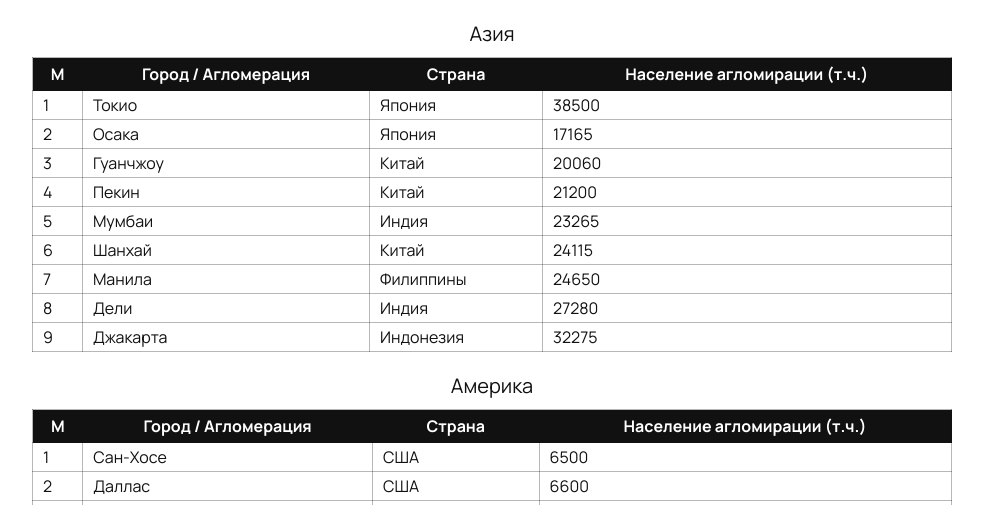
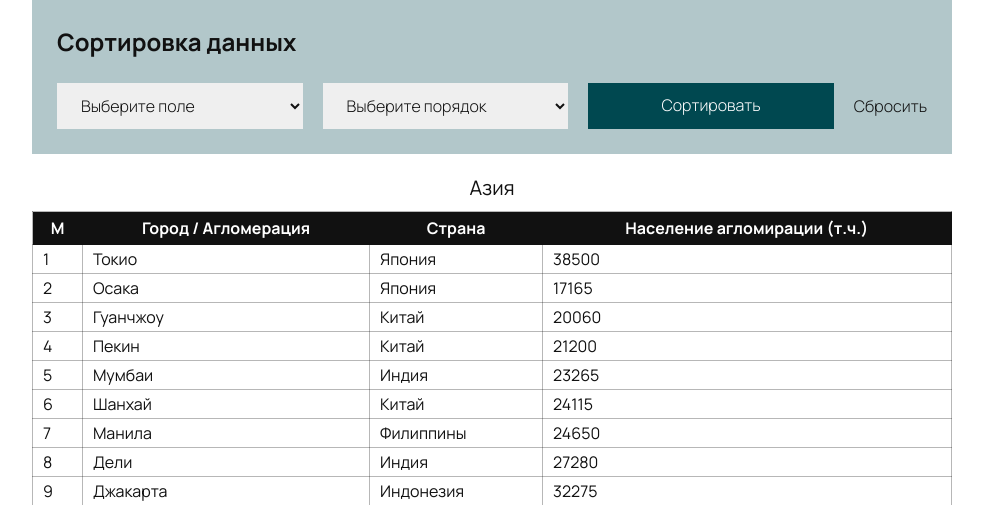
Before and after one commit to stivenkolenz/tz.bubuka, a PHP site: page / in a window 1280 px wide. Shown: the part 102-607 px from the top of the page, without its empty margins (148-1131 px from the left). Run offline with PHP 8.4, Linux system fonts and the light colour scheme; the visitor is signed in with stand-in values (Sample User, id 1); data comes from the database, SQL or seed files in the repository; data that the repository does not hold is empty; some libraries are stand-ins or nearby versions.

Commit message:
PHP: Сортировка данных в таблицах.

```diff
--- a/php/app/modules/main.php
+++ b/php/app/modules/main.php
@@ -2,7 +2,19 @@
 
 require_once req('table');
 
-$SQL = "SELECT *, (SELECT `name` FROM `cities` WHERE `city` = `cities`.`id`) AS `city_name`, (SELECT `country` FROM `cities` WHERE `city` = `cities`.`id`) AS `city_country`, (SELECT `name` FROM `countries` WHERE `city_country` = `countries`.`id`) AS `country_name`, (SELECT `continent` FROM `countries` WHERE `city_country` = `countries`.`id`) AS `country_continent`, (SELECT `name` FROM `continents` WHERE `country_continent` = `continents`.`id`) AS `continent_name` FROM `population` ORDER BY `continent_name` ASC;";
+$TPL->name('table_sort');
+$C->add($TPL->compile('table_sort'), 'main');
+$sort = ['`continent_name` ASC'];
+
+if (isset($_POST['sort'])) {
+	$sort[] = "`" . $DB->es($_POST['field']) . "` " . $DB->es($_POST['type']);
+}
+
+$sort = implode(', ', $sort);
+
+$SQL = "SELECT *, (SELECT `name` FROM `cities` WHERE `city` = `cities`.`id`) AS `city_name`, (SELECT `country` FROM `cities` WHERE `city` = `cities`.`id`) AS `city_country`, (SELECT `name` FROM `countries` WHERE `city_country` = `countries`.`id`) AS `country_name`, (SELECT `continent` FROM `countries` WHERE `city_country` = `countries`.`id`) AS `country_continent`, (SELECT `name` FROM `continents` WHERE `country_continent` = `continents`.`id`) AS `continent_name` FROM `population` ORDER BY {$sort};";
+
+$F->prec($SQL);
 
 $res = $DB->qf_array($SQL, 1);
 
@@ -28,7 +40,6 @@ foreach ($DB->rD() as $key => $value) {
 }
 $tables[$last] = $T->end();
 
+$C->add(implode('', $tables), 'main');
 
-
-$C->add(implode('', $tables), 'main');
-$F->prec($res);
+$F->prec($_POST);
--- a/php/theme/css/style.css
+++ b/php/theme/css/style.css
@@ -296,6 +296,30 @@ body {
           text-decoration: underline dotted;
 }
 
+.SortTable {
+  background: rgba(0, 72, 80, 0.3);
+  padding: 25px 25px;
+}
+
+.SortTable__form {
+  margin-top: 25px;
+  width: 100%;
+  gap: 20px;
+}
+
+.SortTable__form select,
+.SortTable__form button {
+  -webkit-box-flex: 1;
+      -ms-flex: 1;
+          flex: 1;
+  height: 46px;
+}
+
+.SortTable__form button {
+  background: #004850;
+  color: #ffffff;
+}
+
 .DTable {
   width: 100%;
   border-collapse: collapse;
--- a/php/theme/css/style.scss
+++ b/php/theme/css/style.scss
@@ -210,6 +210,32 @@ body {
 	}
 }
 
+.SortTable {
+	background: rgba($green, 0.3);
+	padding: 25px 25px;
+	// .SortTable__wrap
+	&__wrap {
+	}
+	// .SortTable__title
+	&__title {
+	}
+	// .SortTable__form
+	&__form {
+		margin-top: 25px;
+		width: 100%;
+		gap: 20px;
+		select,
+		button {
+			flex: 1;
+			height: 46px;
+		}
+		button {
+			background: $green;
+			color: $white;
+		}
+	}
+}
+
 .DTable {
 	width: 100%;
 	border-collapse: collapse;
--- /dev/null
+++ b/php/theme/table_sort.tpl
@@ -0,0 +1,18 @@
+<section class="SortTable">
+	<h2 class="SortTable__title">Сортировка данных</h2>
+	<form method="POST" class="SortTable__form flex">
+		<select name="field" required>
+			<option value="">Выберите поле</option>
+			<option value="city_name">Город</option>
+			<option value="country_name">Страна</option>
+			<option value="count">Население</option>
+		</select>
+		<select name="type">
+			<option value="">Выберите порядок</option>
+			<option value="ASC">По возрастанию</option>
+			<option value="DESC">По убыванию</option>
+		</select>
+		<button name="sort">Сортировать</button>
+		<a href="?">Сбросить</a>
+	</form>
+</section>
```
Also changed, not shown: 1 other file.
